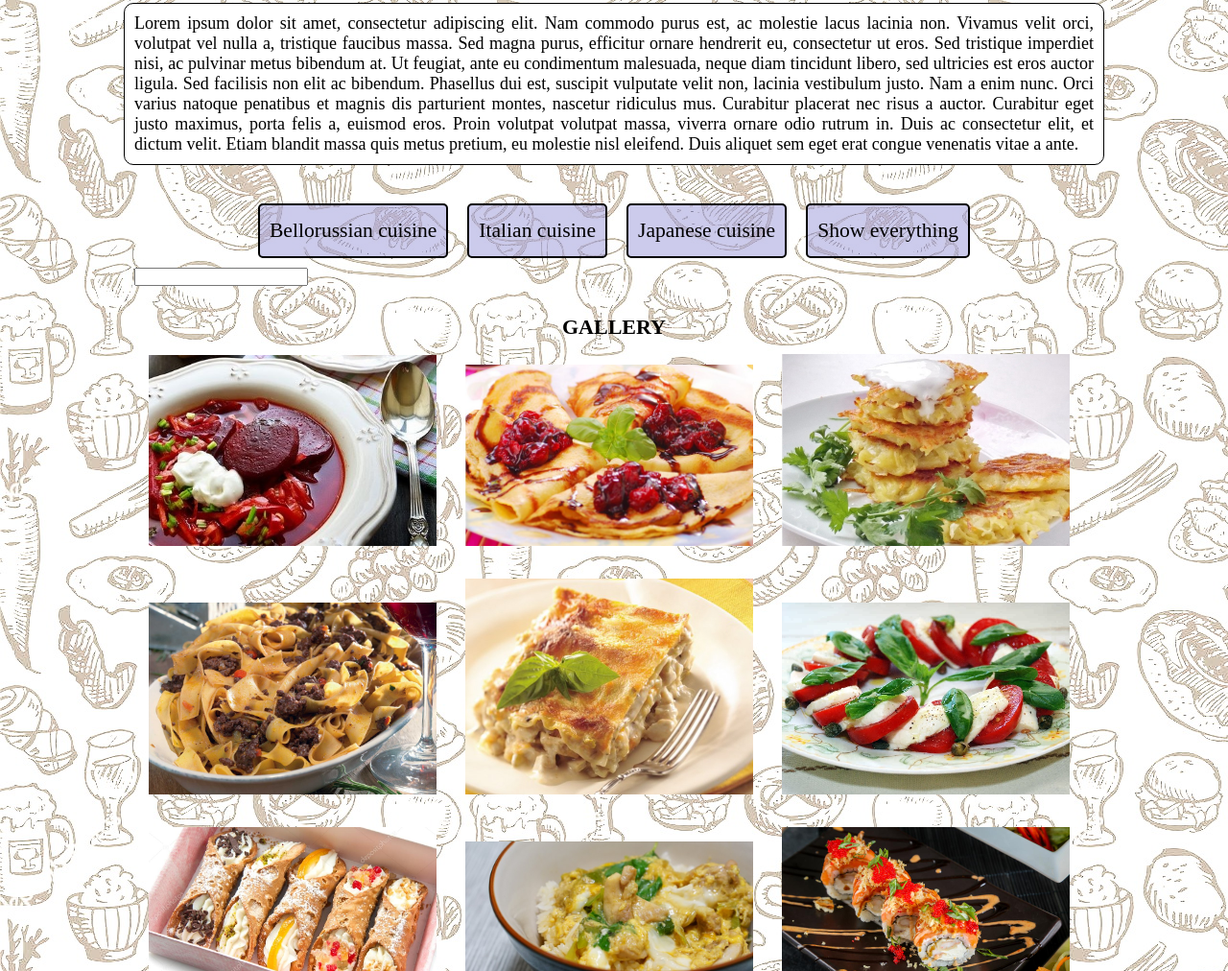
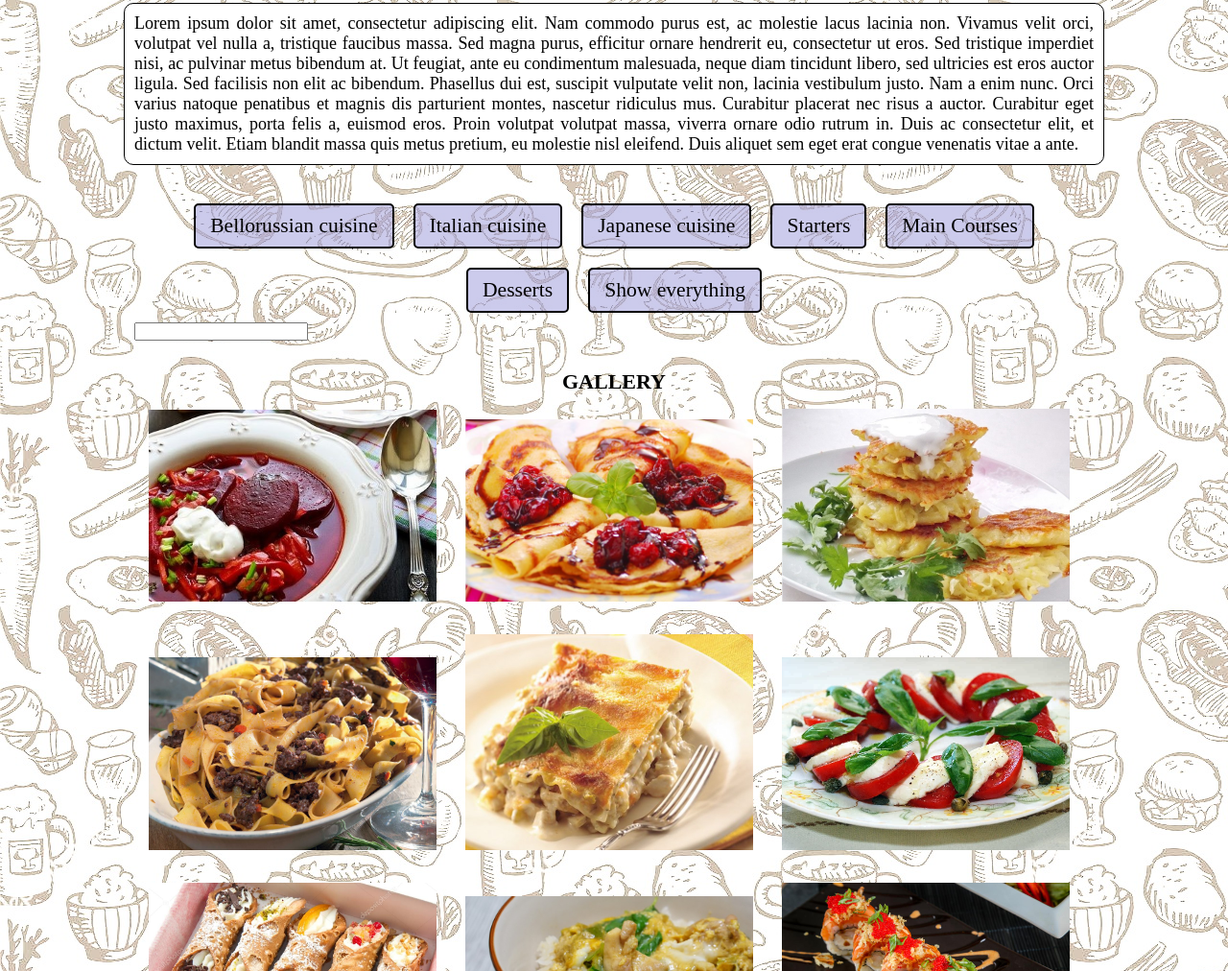
Before and after one commit to anastasiatol/site, a plain HTML site: page index.html in a window 1280 px wide. Shown: the part 1010-2022 px from the top of the page at 96% size. Drawn offline with Linux system fonts and the light colour scheme.

Commit message:
add all buttons

```diff
--- a/js/index.js
+++ b/js/index.js
@@ -2,16 +2,24 @@ function getImagesFromServer() {
     return $.get("js/images.json");
 }
 
+//function renderGallery() {
+//    getImagesFromServer().then(function (data) {
+//        renderImageCollection(data);
+//    })
+//}
 function renderGallery() {
-    getImagesFromServer().then(function (data) {
+     getImagesFromServer().then(function (data) {
         renderImageCollection(data);
         this.images = data;
     }.bind(this))
+    var images = getImagesFromServer().then(function (data) {
+        var images = JSON.parse(data);
+        renderImageCollection(images);
+    })
 }
 
 function renderImageCollection(images) {
     if (images) {
-
         images.forEach(function (image) {
             var img = document.createElement("img");
             img.src = image.src;
@@ -37,8 +45,20 @@ function renderTagButtons() {
             tag: 'jap'
         },
         {
+            text: "Starters",
+            tag: 'starter'
+        },
+        {
+            text: "Main Courses",
+            tag: 'main'
+        },
+        {
+            text: "Desserts",
+            tag: 'jap'
+        },
+        {
             text: "Show everything",
-            tag: "all"
+            tag: 'all'
         }];
     buttonNames.forEach(function (filter) {
         var button = document.createElement('div');
@@ -59,7 +79,6 @@ $(document).ready(function () {
 });
 
 function filterByTag(tagName) {
-
     $("div.gallery-images").empty();
     if (tagName == 'all') {renderImageCollection(this.images)}
     else {
--- a/style/style.css
+++ b/style/style.css
@@ -69,7 +69,7 @@ p{
     border: 2px solid black;
     border-radius: 5px;
     display: inline-block;
-    padding: 5px 10px;
+    padding: 0px 15px;
     font-size: 150%;
     background: rgba(164, 162, 222, 0.56);
     line-height: 200%;
```
Also changed, not shown: index.html (+1 -3 lines).
